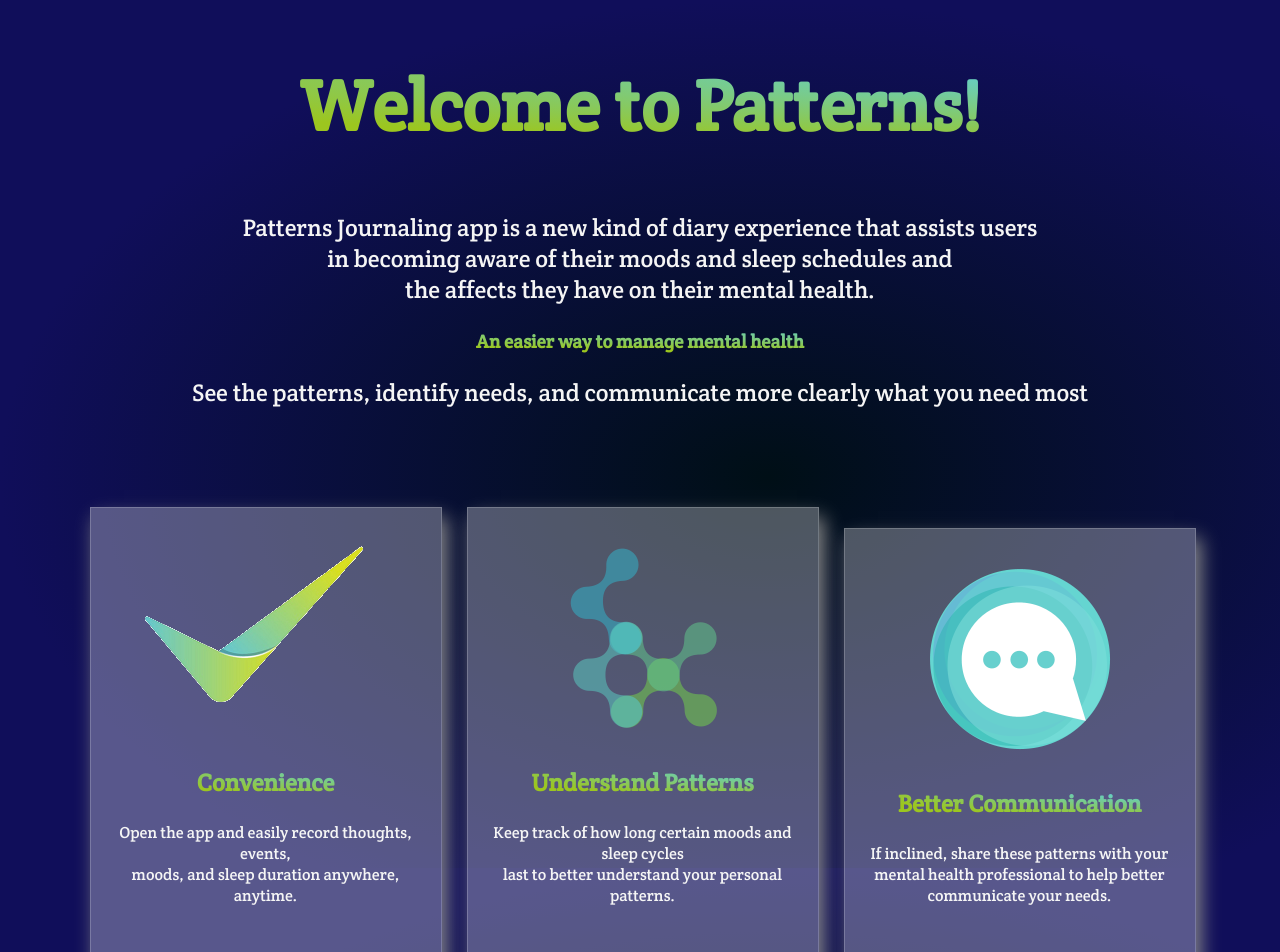
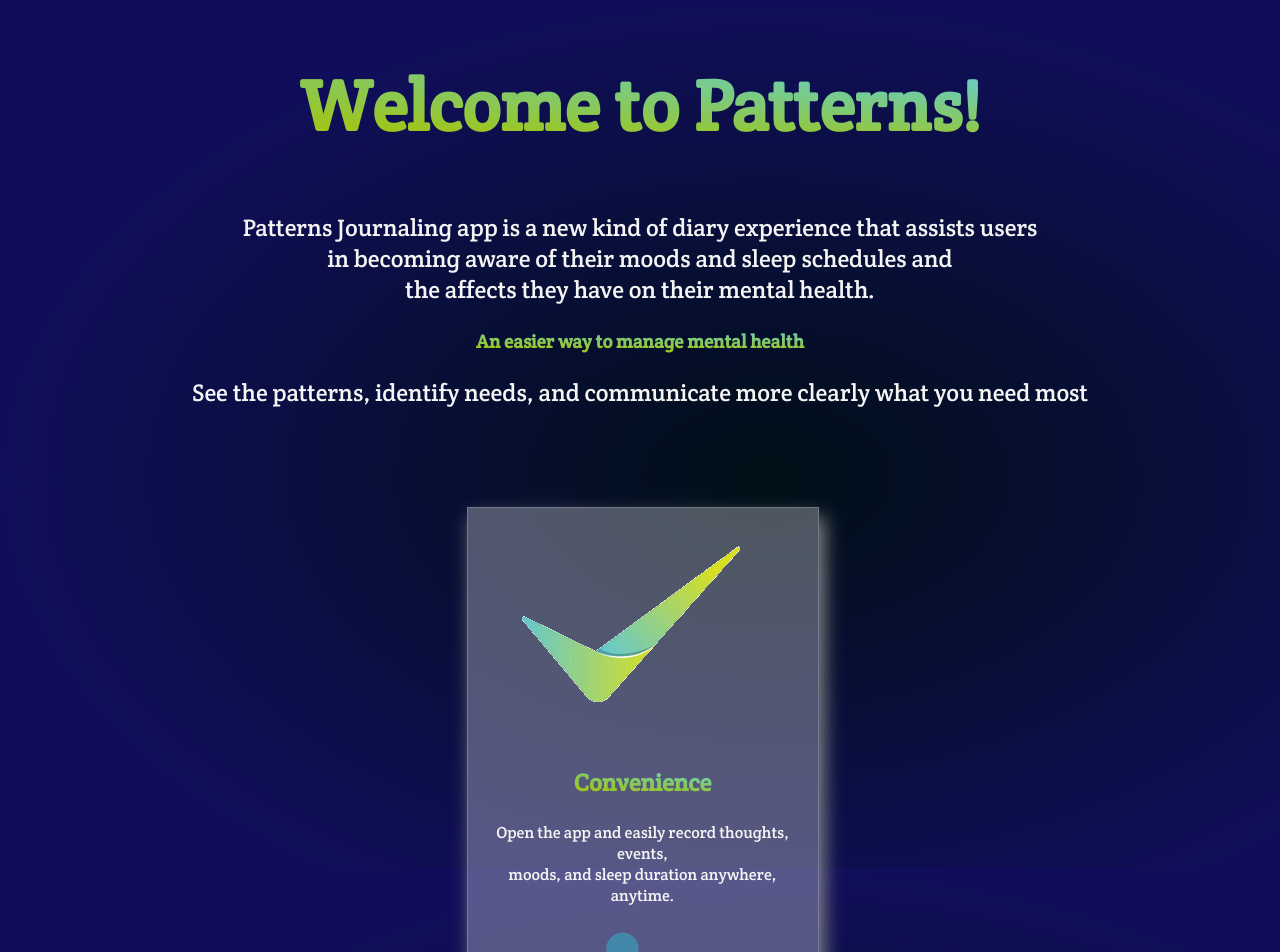
Before and after one commit to jessmichaud488/Patterns-Journal-Frontend, a React (Create React App) app: page / in a window 1280 px wide. Shown: the top 952 px of the page. Built offline with nearby package versions, Linux system fonts and the light colour scheme; no server answers.

Commit message:
Card css

```diff
--- a/src/App.css
+++ b/src/App.css
@@ -108,7 +108,6 @@ body {
   border: rgb(255,255,255, 0.2) 1px solid;
   background-color: rgb(255,255,255, 0.3);
   box-shadow: 5px 10px 18px #888888;
-  font-family: 'Crete Round', serif;
 }
 
 .card h3 {
--- a/src/HomePage.js
+++ b/src/HomePage.js
@@ -15,8 +15,8 @@ render () {
          <p>See the patterns, identify needs, and communicate more clearly what you need most</p>
         </section>
 
-        <div id="card-main">
             <div className="card">
+            <div id="card1">
                 <img
                 src={require('../src/images/check.png')}
                 alt="Convenience"
@@ -25,7 +25,7 @@ render () {
                 <p>Open the app and easily record thoughts, events,<br></br>moods, and sleep duration anywhere, anytime.</p>
             </div>
 
-            <div className="card">
+            <div id="card2">
                 <img
                 src={require('../src/images/patterns.png')}
                 alt="Understand Patterns"
@@ -35,7 +35,7 @@ render () {
                 <p>Keep track of how long certain moods and sleep cycles<br></br>last to better understand your personal patterns.</p>
             </div>
 
-            <div className="card">
+            <div id="card3">
                 <img
                 src={require('../src/images/communication.png')}
                 alt="Better Communication"
@@ -46,6 +46,7 @@ render () {
             </div>
             </div>
         </div>
+
             <div>
                 <button><span><Link to="/logIn" className="homepageButton">Log In</Link></span></button>
                 <button><span><Link to="/signUp" className="homepageButton">Sign Up</Link></span></button>
```
